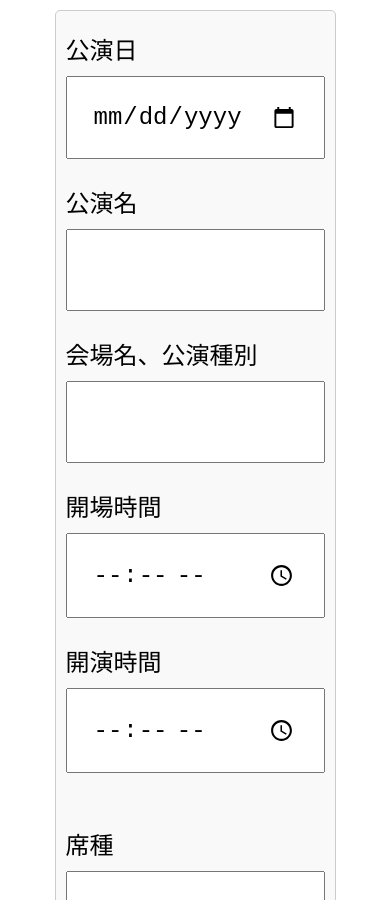
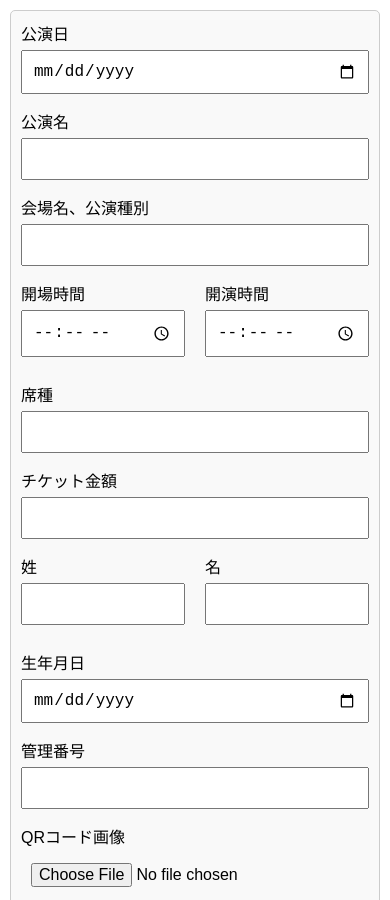
Before and after one commit to 9c5s/atv2_generator_tmp, a plain HTML site: page form.html in a window 390 px wide. Shown: the top 900 px of the page. Drawn offline with Linux system fonts and the light colour scheme.

Commit message:
デザイン調整

```diff
--- a/form.html
+++ b/form.html
@@ -2,21 +2,25 @@
 <html lang="ja">
   <head>
     <meta charset="UTF-8" />
+    <meta name="viewport" content="width=device-width, initial-scale=1.0" />
     <title>フォーム</title>
     <link rel="stylesheet" href="./form_files/form.css" />
   </head>
   <body>
     <form id="userForm">
+      <div class="form-group">
         <label for="performanceDate">公演日</label>
         <input type="date" id="performanceDate" name="performanceDate" required />
-      <br />
+      </div>
+      <div class="form-group">
         <label for="performanceName">公演名</label>
         <input type="text" id="performanceName" name="performanceName" required />
-      <br />
+      </div>
+      <div class="form-group">
         <label for="venueAndType">会場名、公演種別</label>
         <input type="text" id="venueAndType" name="venueAndType" required />
-      <br />
-      <div class="time-container horizontal-container">
+      </div>
+      <div class="form-group horizontal-container">
         <div>
           <label for="openingtime">開場時間</label>
           <input type="time" id="openingtime" name="openingtime" required />
@@ -26,14 +30,15 @@
           <input type="time" id="showtime" name="showtime" required />
         </div>
       </div>
-      <br />
+      <div class="form-group">
         <label for="seatType">席種</label>
         <input type="text" id="seatType" name="seatType" required />
-      <br />
+      </div>
+      <div class="form-group">
         <label for="ticketPrice">チケット金額</label>
         <input type="number" id="ticketPrice" name="ticketPrice" min="0" required />
-      <br />
-      <div class="name-container horizontal-container">
+      </div>
+      <div class="form-group horizontal-container">
         <div>
           <label for="lastname">姓</label>
           <input type="text" id="lastname" name="lastname" required />
@@ -43,20 +48,25 @@
           <input type="text" id="firstname" name="firstname" required />
         </div>
       </div>
-      <br />
+      <div class="form-group">
         <label for="birthdate">生年月日</label>
         <input type="date" id="birthdate" name="birthdate" required />
-      <br />
+      </div>
+      <div class="form-group">
         <label for="managerNumber">管理番号</label>
         <input type="text" id="managerNumber" name="managerNumber" required />
-      <br />
+      </div>
+      <div class="form-group">
         <label for="qrCode">QRコード画像</label>
         <input type="file" id="qrCode" name="qrCode" accept="image/*" required />
-      <br />
+      </div>
+      <div class="form-group">
         <label>記入例</label>
         <img src="./form_files/example.png" alt="記入例" class="image" />
-      <br />
+      </div>
+      <div class="form-group">
         <input type="submit" value="反映" />
+      </div>
     </form>
     <script src="./form_files/form.js"></script>
   </body>
--- a/form_files/form.css
+++ b/form_files/form.css
@@ -1,7 +1,7 @@
 body {
   font-family: Arial, sans-serif;
   margin: 20px;
-  font-size: 18px;
+  font-size: 20px;
 }
 
 form {
@@ -13,10 +13,13 @@ form {
   background-color: #f9f9f9;
 }
 
+.form-group {
+  margin-bottom: 25px;
+}
+
 label {
   display: block;
-  margin: 10px 0 5px;
-  font-size: 18px;
+  margin-bottom: 5px;
 }
 
 input[type="text"],
@@ -27,17 +30,17 @@ input[type="file"],
 input[type="submit"] {
   width: 100%;
   padding: 15px;
-  margin: 5px 0 15px;
   box-sizing: border-box;
-  font-size: 18px;
+  font-size: 20px;
 }
 
 input[type="submit"] {
+  margin-top: 50px;
   background-color: #4caf50;
   color: white;
   border: none;
   cursor: pointer;
-  font-size: 18px;
+  font-size: 20px;
 }
 
 input[type="submit"]:hover {
@@ -67,43 +70,41 @@ input[type="submit"]:hover {
   padding-right: 0;
 }
 
-.name-container {
-  composes: horizontal-container;
-}
-
-.time-container {
-  composes: horizontal-container;
-}
-
 @media (max-width: 600px) {
   body {
     margin: 10px;
-    font-size: 24px;
+    font-size: 16px;
   }
 
   form {
+    max-width: 100%;
     padding: 10px;
   }
 
+  .form-group {
+    margin-bottom: 15px;
+  }
+
   input[type="text"],
+  input[type="number"],
   input[type="date"],
   input[type="time"],
   input[type="file"],
   input[type="submit"] {
-    padding: 25px;
-    font-size: 24px;
+    padding: 10px;
+    font-size: 16px;
   }
 
-  label {
-    font-size: 24px;
-  }
-
-  .horizontal-container {
-    flex-direction: column;
+  input[type="submit"] {
+    margin-bottom: 50px;
   }
 
   .horizontal-container div {
     width: 100%;
-    padding-right: 0;
+    margin-bottom: 10px;
+  }
+
+  .horizontal-container div:last-child {
+    margin-bottom: 0;
   }
 }
```
Lines whose indentation alone changed are shown as unchanged.
